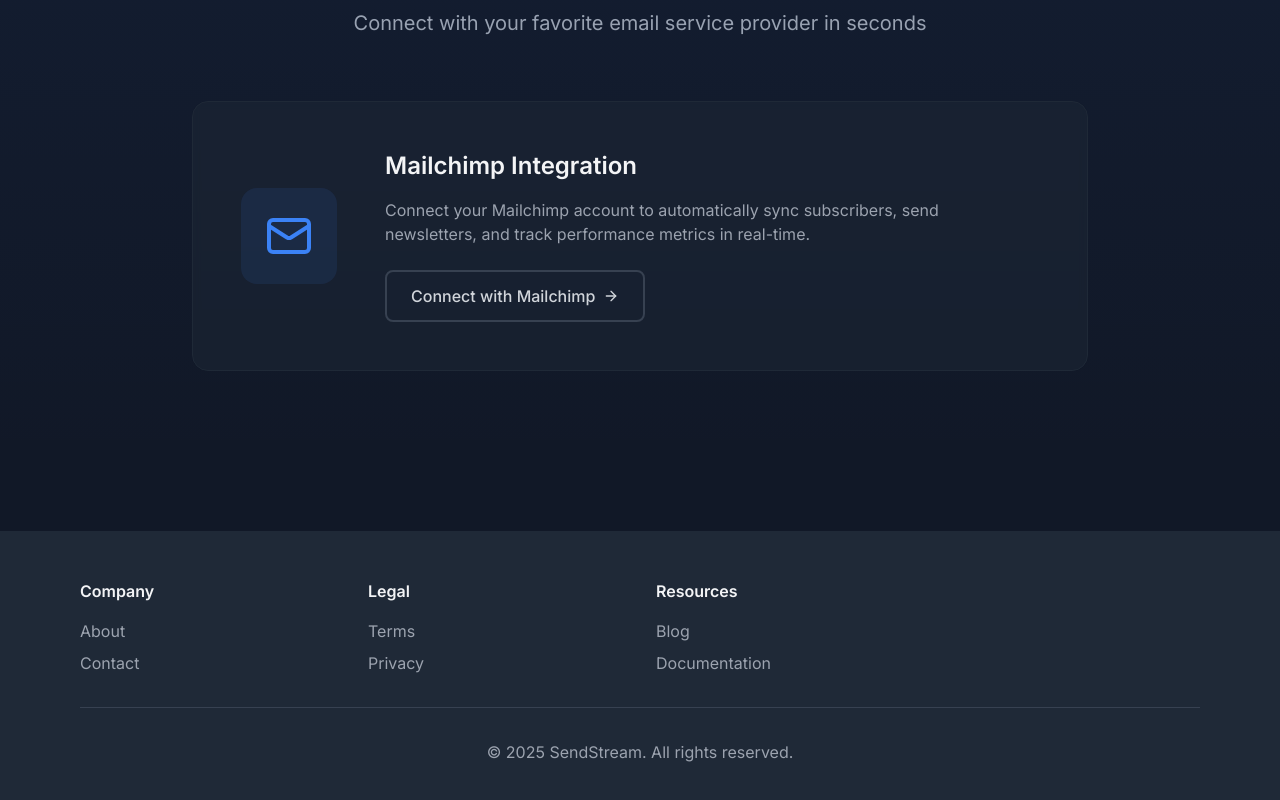
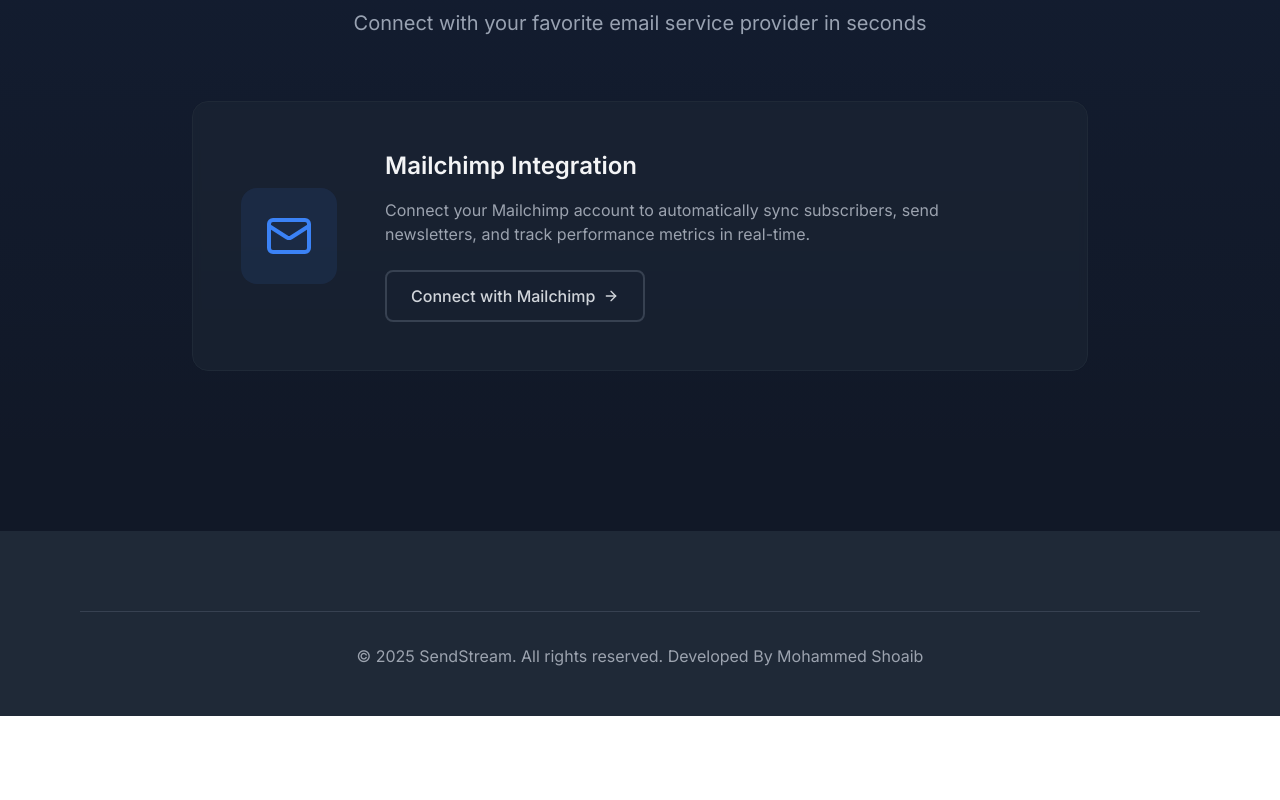
Before and after one commit to Shoaib-2/SendStream, a Next.js app in the folder client/: page / in a window 1280 px wide. Shown: the part 2477-3277 px from the top of the page. After the commit the page ends 3193 px from the top, so only its background shows below. Built offline with nearby package versions, Linux system fonts and the light colour scheme.

Commit message:
Footer changes

```diff
--- a/client/src/app/dashboard/analytics/page.tsx
+++ b/client/src/app/dashboard/analytics/page.tsx
@@ -1,3 +1,6 @@
+// For local development, use: http://localhost:3000
+// Deployment link: https://client-3ye4.onrender.com
+
 "use client";
 import React from 'react';
 import { Users, Mail } from 'lucide-react';
--- a/client/src/components/layout/Footer.tsx
+++ b/client/src/components/layout/Footer.tsx
@@ -50,7 +50,7 @@ const Footer: React.FC = () => {
   return (
     <footer className="bg-gray-800 mt-16 py-12">
       <div className="max-w-6xl mx-auto px-4">
-        {/* Footer navigation grid */}
+        {/* Footer navigation grid
         <div className="grid grid-cols-2 md:grid-cols-3 lg:grid-cols-4 gap-8 mb-8">
           {footerSections.map((section, index) => (
             <div key={index}>
@@ -69,11 +69,11 @@ const Footer: React.FC = () => {
               </ul>
             </div>
           ))}
-        </div>
+        </div> */}
 
         {/* Copyright section */}
         <div className="pt-8 mt-8 border-t border-gray-700 text-gray-400 text-center">
-          <p>&copy; {currentYear} SendStream. All rights reserved.</p>
+          <p>&copy; {currentYear} SendStream. All rights reserved. Developed By Mohammed Shoaib</p>
         </div>
       </div>
     </footer>
```
